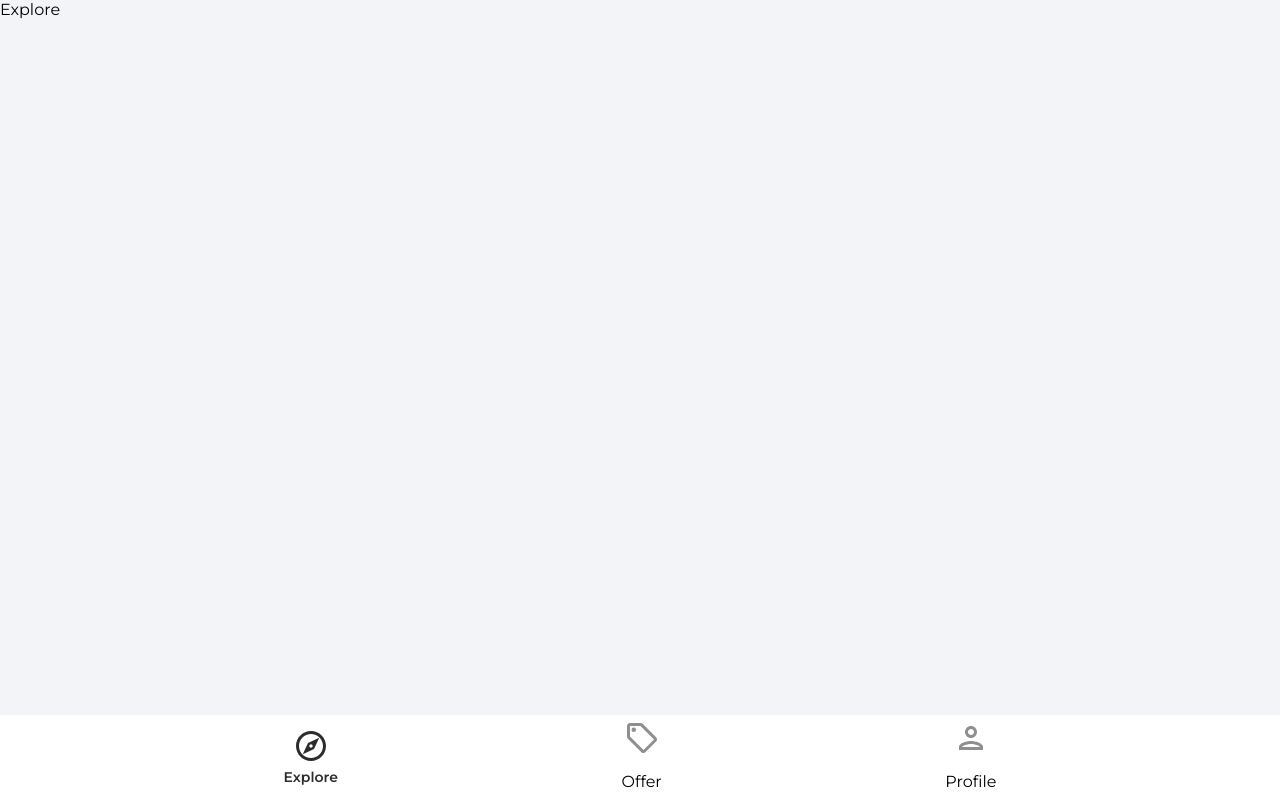
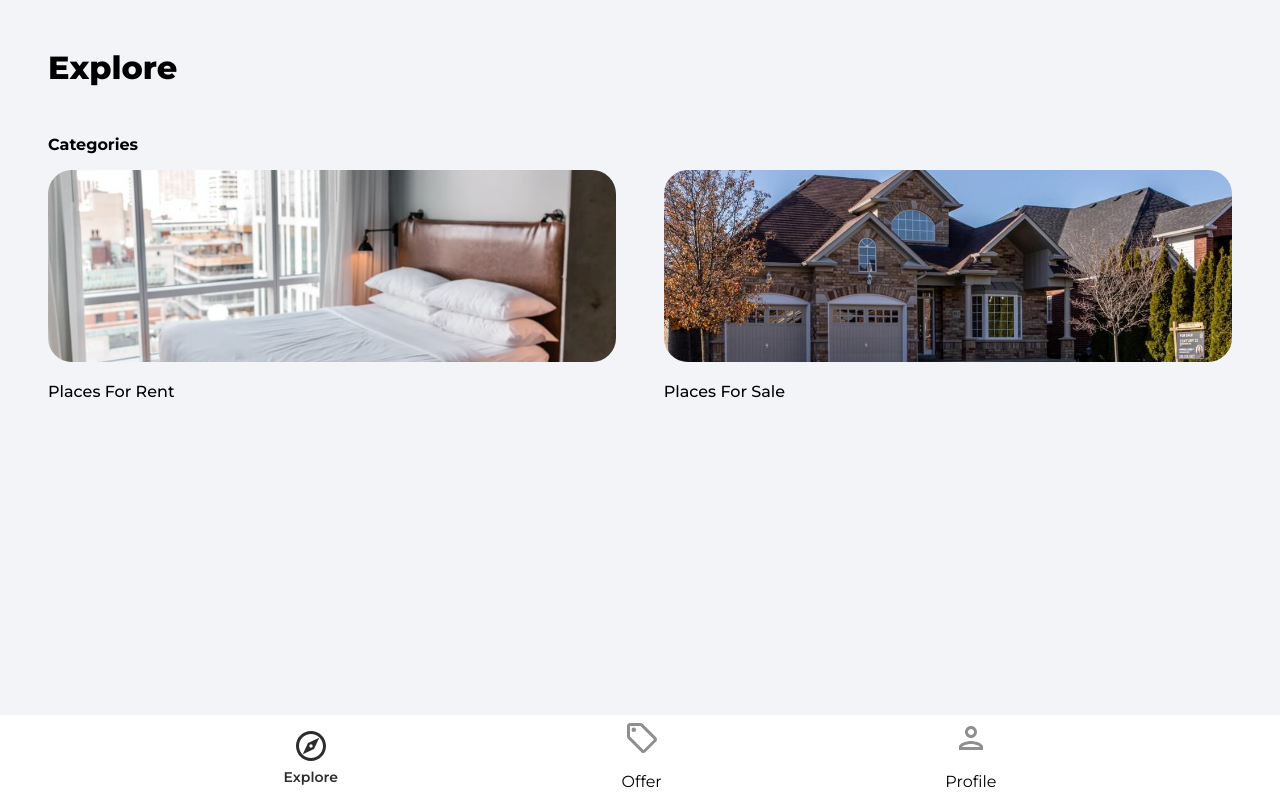
Before and after one commit to mfkfawas/house-marketplace-reactjs, a React (Create React App) app: page / in a window 1280 px wide. Built offline with nearby package versions, Linux system fonts and the light colour scheme.

Commit message:
fetch listings from firebase

```diff
--- a/src/App.js
+++ b/src/App.js
@@ -14,6 +14,7 @@
 import Profile from './pages/Profile';
 import SignIn from './pages/SignIn';
 import SignUp from './pages/SignUp';
+import Category from './pages/Category';
 
 function App() {
   return (
@@ -22,6 +23,10 @@
         <Routes>
           <Route path='/' element={<Explore />} />
           <Route path='/offers' element={<Offers />} />
+          <Route
+            path='/category/:categoryName'
+            element={<Category />}
+          />
           <Route
             path='/forgot-password'
             element={<ForgotPassword />}
--- a/src/components/OAuth.jsx
+++ b/src/components/OAuth.jsx
@@ -14,7 +14,6 @@
 
 import { db } from '../firebase.config';
 import googleIcon from '../assets/svg/googleIcon.svg';
-import { async } from '@firebase/util';
 
 const OAuth = () => {
   const navigate = useNavigate();
--- /dev/null
+++ b/src/pages/Category.jsx
@@ -0,0 +1,87 @@
+import { useEffect, useState } from 'react';
+import { useParams } from 'react-router-dom';
+import {
+  collection,
+  getDocs,
+  query,
+  where,
+  orderBy,
+  limit,
+  startAfter,
+} from 'firebase/firestore';
+import { toast } from 'react-toastify';
+
+import { db } from '../firebase.config';
+import Spinner from '../components/Spinner';
+
+const Category = () => {
+  const [listings, setListings] = useState(null);
+  const [loading, setLoading] = useState(true);
+
+  const params = useParams();
+
+  useEffect(() => {
+    const fetchListings = async () => {
+      try {
+        // Get the collection
+        const listingsCollection = collection(db, 'listings');
+
+        //create a query
+        const q = query(
+          listingsCollection,
+          where('type', '==', params.categoryName),
+          orderBy('timestamp', 'desc'),
+          limit(10)
+        );
+
+        //execute query
+        const querySnap = await getDocs(q);
+
+        const listings = [];
+
+        //firebase9 is little wierd here.
+        querySnap.forEach(doc => {
+          return listings.push({
+            id: doc.id,
+            data: doc.data(),
+          });
+        });
+
+        setListings(listings);
+        setLoading(false);
+      } catch (error) {
+        toast.error('Could not fetch listings');
+      }
+    };
+
+    fetchListings();
+  }, [params.categoryName]);
+
+  return (
+    <div className='category'>
+      <header>
+        <p className='pageHeader'>
+          {`Places for ${params.categoryName}`}
+        </p>
+      </header>
+
+      {loading ? (
+        <Spinner />
+      ) : listings && listings.length > 0 ? (
+        <>
+          <main>
+            <ul className='categoryListings'>
+              {listings.map(listing => (
+                <h3 key={listing.id}>{listing.data.name}</h3>
+              ))}
+            </ul>
+          </main>
+        </>
+      ) : (
+        <p>No listings for {params.categoryName}</p>
+      )}
+    </div>
+  );
+};
+
+export default Category;
--- a/src/pages/Explore.jsx
+++ b/src/pages/Explore.jsx
@@ -1,7 +1,43 @@
-import React from 'react';
+import { Link } from 'react-router-dom';
+import rentCategoryImage from '../assets/jpg/rentCategoryImage.jpg';
+import sellCategoryImage from '../assets/jpg/sellCategoryImage.jpg';
 
 const Explore = () => {
-  return <div>Explore</div>;
+  return (
+    <div className='explore'>
+      <header>
+        <p className='pageHeader'>Explore</p>
+      </header>
+
+      <main>
+        {/* Slider */}
+        <p className='exploreCategoryHeading'>Categories</p>
+        <div className='exploreCategories'>
+          <Link to='/category/rent'>
+            <img
+              src={rentCategoryImage}
+              alt='rent'
+              className='exploreCategoryImg'
+            />
+            <p className='exploreCategoryName'>
+              Places For Rent
+            </p>
+          </Link>
+
+          <Link to='/category/sale'>
+            <img
+              src={sellCategoryImage}
+              alt='sell'
+              className='exploreCategoryImg'
+            />
+            <p className='exploreCategoryName'>
+              Places For Sale
+            </p>
+          </Link>
+        </div>
+      </main>
+    </div>
+  );
 };
 
 export default Explore;
--- a/src/pages/ForgotPassword.jsx
+++ b/src/pages/ForgotPassword.jsx
@@ -36,11 +36,13 @@
               await sendPasswordResetEmail(auth, formData.email);
               toast.success('Email was sent');
             } catch (error) {
-              toast.error('Could not send reset email');
+              toast.error(
+                'Could not send reset password link to email'
+              );
+            } finally {
+              setSubmitting(false);
+              resetForm('');
             }
-
-            setSubmitting(false);
-            resetForm('');
           }}
         >
           {({
```
